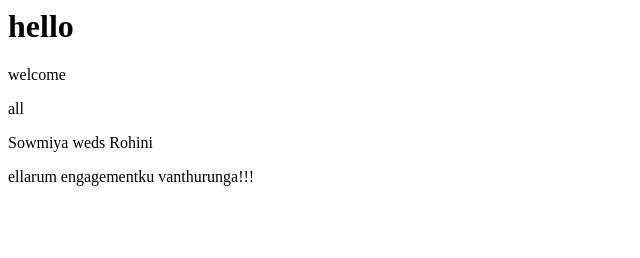
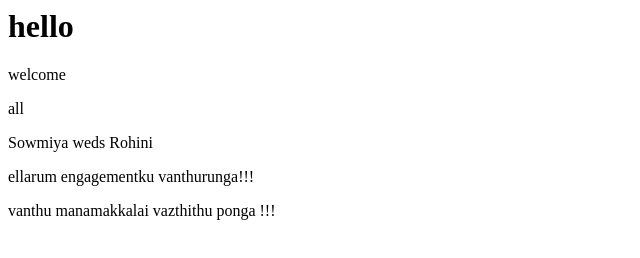
Before and after one commit to sswathi13/sample, a plain HTML site: page index.html in a window 1280 px wide. Shown: the whole page, without its empty margins (0-640 px from the left). Drawn offline with Linux system fonts and the light colour scheme.

Commit message:
Add engagement message to index.html
Added engagement announcement and greeting message.

```diff
--- a/index.html
+++ b/index.html
@@ -3,3 +3,4 @@
 <p>all</p>
 <p>Sowmiya weds Rohini</p>
 <p>ellarum engagementku vanthurunga!!!</p>
+<p> vanthu manamakkalai vazthithu ponga !!!</p>
```
